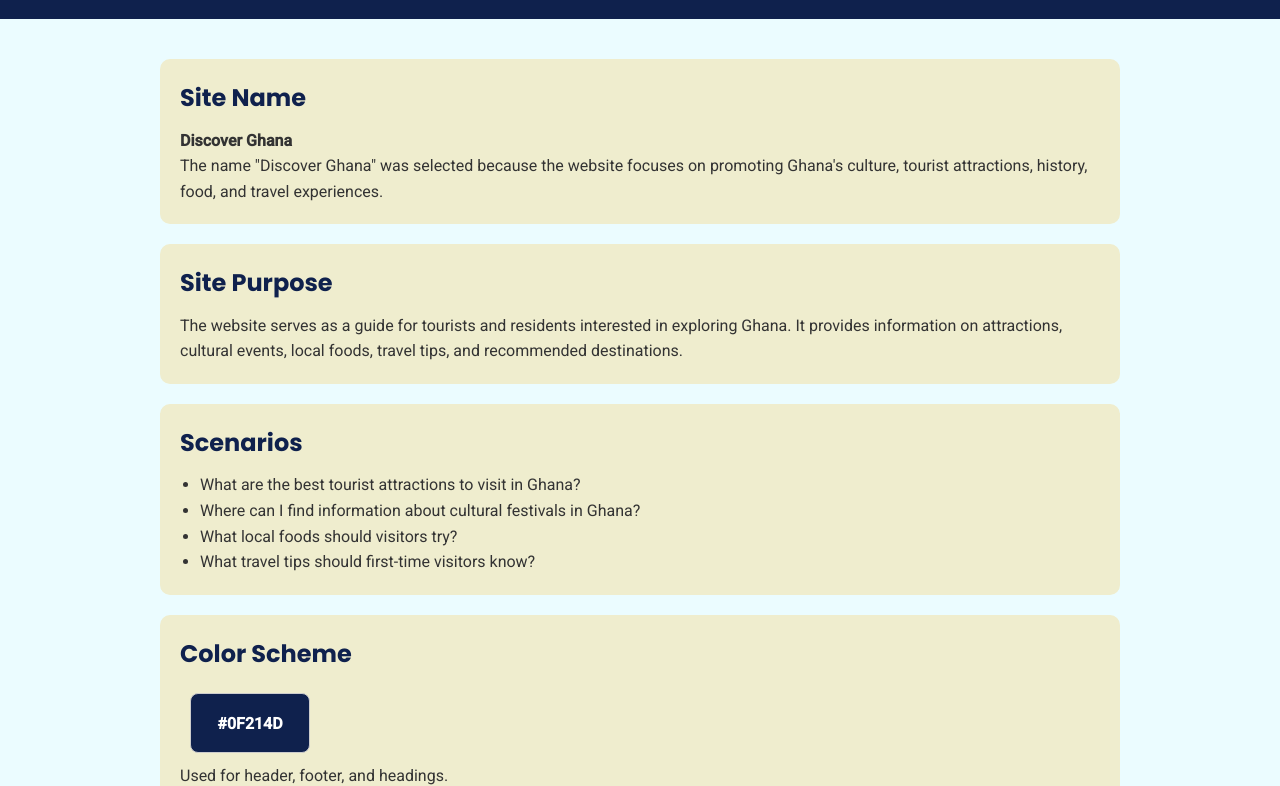
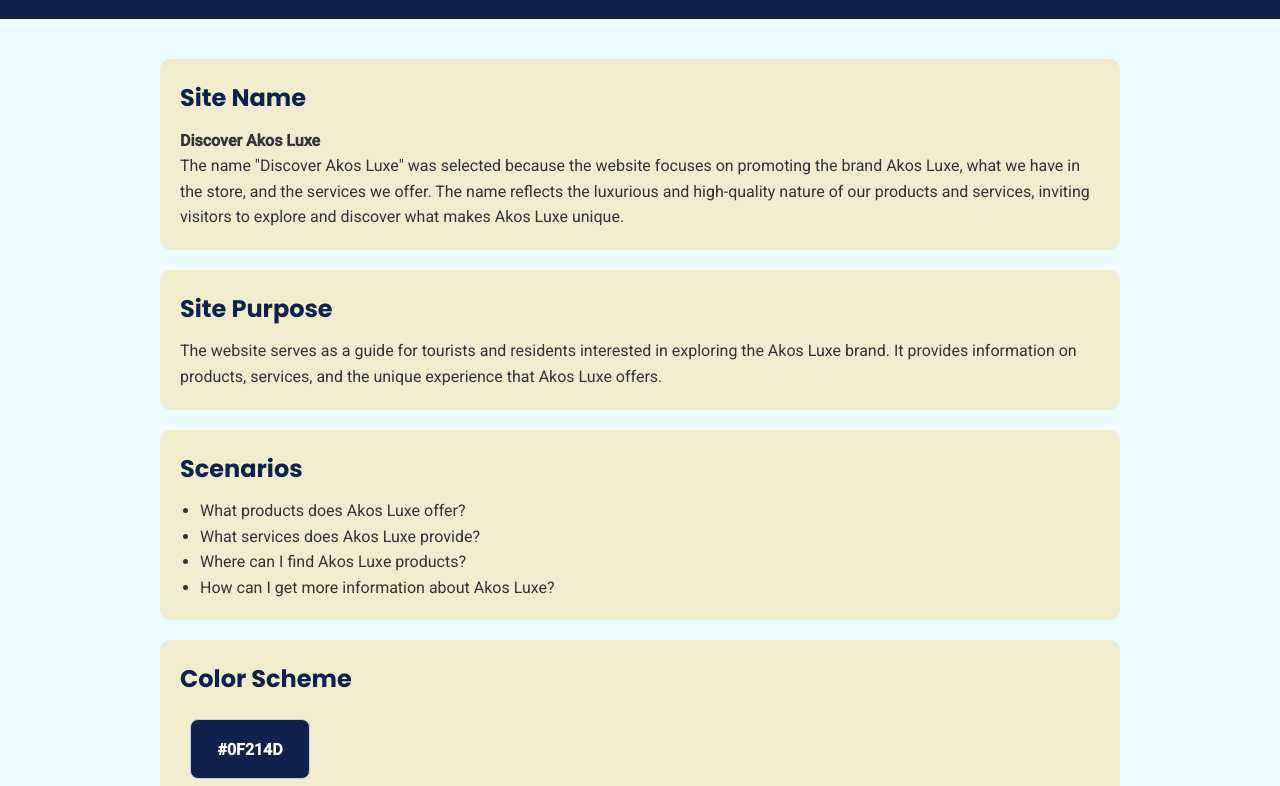
Before and after one commit to Ant-1479/wdd231, a plain HTML site: page SITEPLAN/siteplan.html in a window 1280 px wide. Shown: the part 96-882 px from the top of the page. Drawn offline with Linux system fonts and the light colour scheme.

Commit message:
siteplan.html

```diff
--- a/SITEPLAN/siteplan.html
+++ b/SITEPLAN/siteplan.html
@@ -17,18 +17,18 @@
 <body>
 
 <header>
-    <h1>Discover Fannie CollectionSite Plan</h1>
+    <h1>AKOS LUXE Site Plan</h1>
 </header>
 
 <main>
 
     <section>
         <h2>Site Name</h2>
-        <p><strong>Discover Ghana</strong></p>
+        <p><strong>Discover Akos Luxe</strong></p>
         <p>
-            The name "Discover Ghana" was selected because the website
-            focuses on promoting Ghana's culture, tourist attractions,
-            history, food, and travel experiences.
+            The name "Discover Akos Luxe" was selected because the website
+            focuses on promoting  the brand Akos Luxe, what we have in the store, and the services we offer. The name reflects the luxurious and high-quality nature of our products and services, inviting visitors to explore and discover what makes Akos Luxe unique.
+
         </p>
     </section>
 
@@ -36,19 +36,18 @@
         <h2>Site Purpose</h2>
         <p>
             The website serves as a guide for tourists and residents
-            interested in exploring Ghana. It provides information on
-            attractions, cultural events, local foods, travel tips,
-            and recommended destinations.
+            interested in exploring the Akos Luxe brand. It provides information on
+            products, services, and the unique experience that Akos Luxe offers.
         </p>
     </section>
 
     <section>
         <h2>Scenarios</h2>
         <ul>
-            <li>What are the best tourist attractions to visit in Ghana?</li>
-            <li>Where can I find information about cultural festivals in Ghana?</li>
-            <li>What local foods should visitors try?</li>
-            <li>What travel tips should first-time visitors know?</li>
+            <li>What products does Akos Luxe offer?</li>
+            <li>What services does Akos Luxe provide?</li>
+            <li>Where can I find Akos Luxe products?</li>
+            <li>How can I get more information about Akos Luxe?</li>
         </ul>
     </section>
 
@@ -99,7 +98,7 @@
             <div>Hero Image</div>
             <div>Welcome Section</div>
             <div>Featured Destination</div>
-            <div>Tourist Attractions</div>
+            <div>Products Section</div>
             <div>Footer</div>
         </div>
 
@@ -109,8 +108,8 @@
             <div>Logo + Navigation</div>
             <div>Hero Banner</div>
             <div>Welcome Section</div>
-            <div>Attraction 1 | Attraction 2 | Attraction 3</div>
-            <div>Culture Section | Food Section</div>
+            <div>Products Section</div>
+            <div>Services Section</div>
             <div>Footer</div>
         </div>
     </section>
@@ -118,7 +117,7 @@
 </main>
 
 <footer>
-    <p>&copy; 2026 Discover Ghana Site Plan</p>
+    <p>&copy; 2026 Discover Akos Luxe Site Plan</p>
 </footer>
 
 </body>
```
